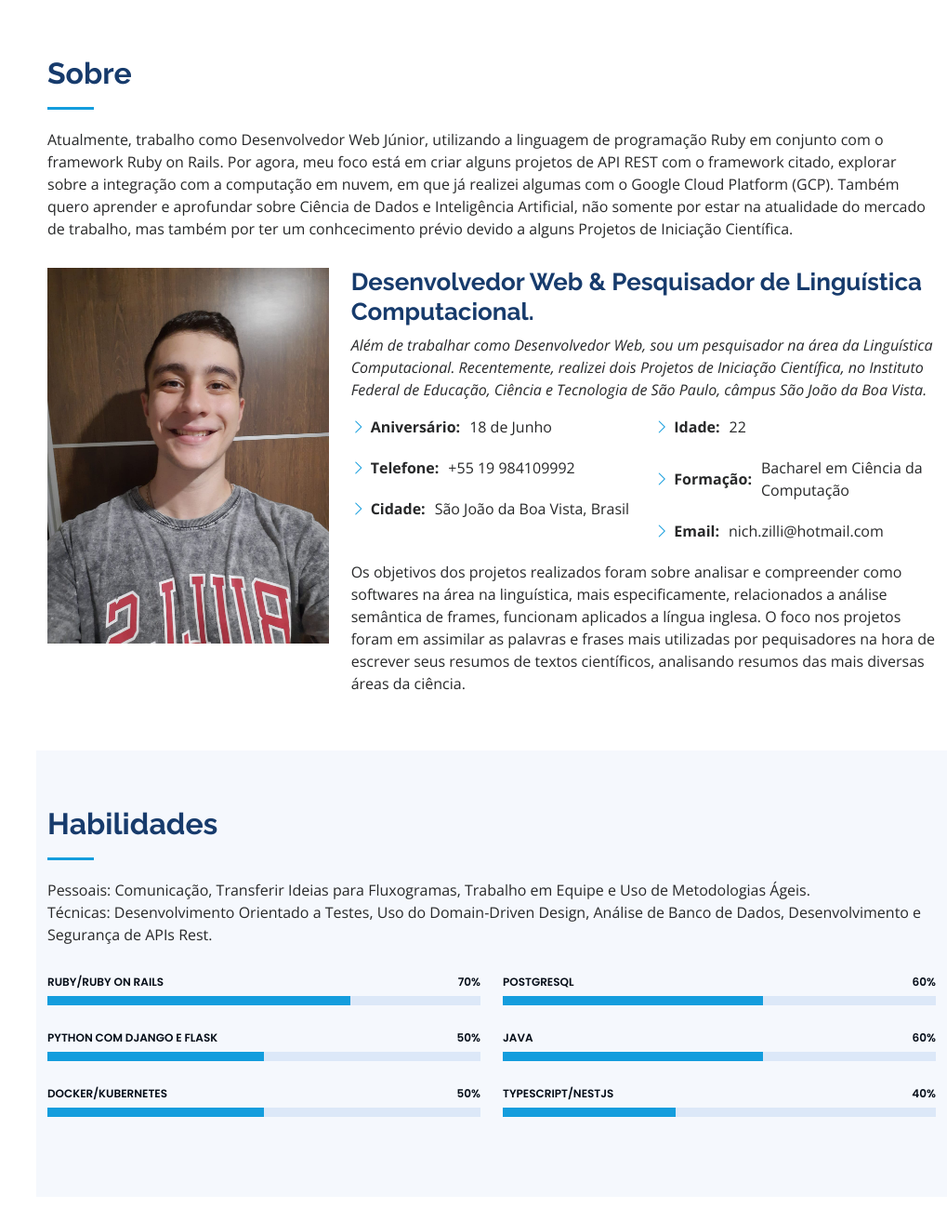
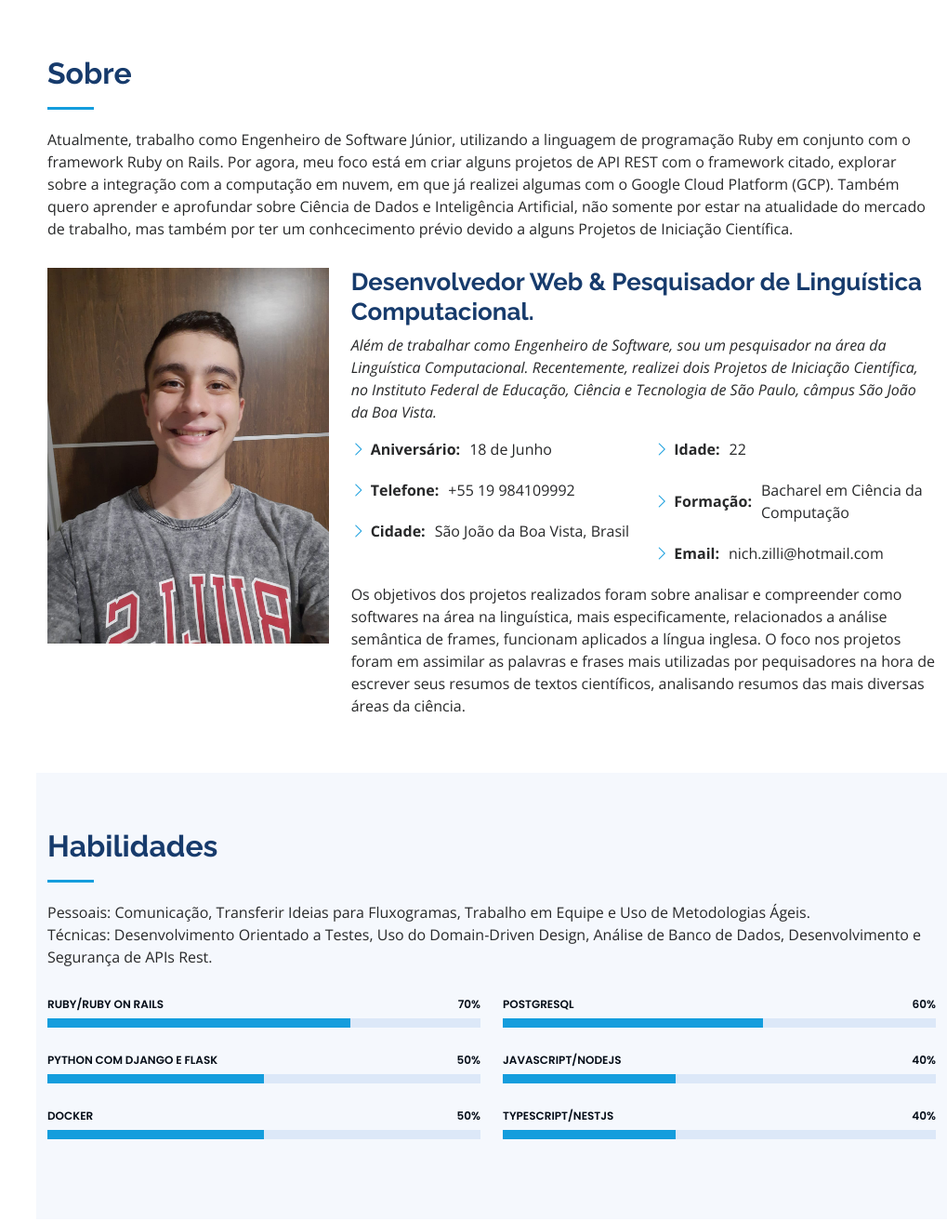
Before and after one commit to NichZilli/NichZilli.github.io, a plain HTML site: page index-pt.html in a window 1280 px wide. Shown: the part 800-2114 px from the top of the page at 93% size, without its empty margins (261-1280 px from the left). Drawn offline with nearby package versions, Linux system fonts and the light colour scheme.

Commit message:
Update index-pt.html

```diff
--- a/index-pt.html
+++ b/index-pt.html
@@ -86,7 +86,7 @@
 
         <div class="section-title">
           <h2>Sobre</h2>
-          <p>Atualmente, trabalho como Desenvolvedor Web Júnior, utilizando a linguagem de programação Ruby em conjunto com o framework Ruby on Rails.
+          <p>Atualmente, trabalho como Engenheiro de Software Júnior, utilizando a linguagem de programação Ruby em conjunto com o framework Ruby on Rails.
           Por agora, meu foco está em criar alguns projetos de API REST com o framework citado, explorar sobre a integração com a computação em nuvem, em que
           já realizei algumas com o Google Cloud Platform (GCP). Também quero aprender e aprofundar sobre Ciência de Dados e Inteligência
           Artificial, não somente por estar na atualidade do mercado de trabalho, mas também por ter um conhcecimento prévio devido a alguns Projetos de
@@ -100,7 +100,7 @@
           <div class="col-lg-8 pt-4 pt-lg-0 content" data-aos="fade-left">
             <h3>Desenvolvedor Web &amp; Pesquisador de Linguística Computacional.</h3>
             <p class="fst-italic">
-              Além de trabalhar como Desenvolvedor Web, sou um pesquisador na área da Linguística Computacional.
+              Além de trabalhar como Engenheiro de Software, sou um pesquisador na área da Linguística Computacional.
               Recentemente, realizei dois Projetos de Iniciação Científica, no Instituto Federal de Educação, Ciência e Tecnologia de São Paulo,
               câmpus São João da Boa Vista.
             </p>
@@ -161,7 +161,7 @@
             </div>
 
             <div class="progress">
-              <span class="skill">Docker/Kubernetes<i class="val">50%</i></span>
+              <span class="skill">Docker<i class="val">50%</i></span>
               <div class="progress-bar-wrap">
                 <div class="progress-bar" role="progressbar" aria-valuenow="50" aria-valuemin="0" aria-valuemax="100"></div>
               </div>
@@ -179,9 +179,9 @@
             </div>
 
             <div class="progress">
-              <span class="skill">Java<i class="val">60%</i></span>
+              <span class="skill">JavaScript/NodeJS<i class="val">40%</i></span>
               <div class="progress-bar-wrap">
-                <div class="progress-bar" role="progressbar" aria-valuenow="60" aria-valuemin="0" aria-valuemax="100"></div>
+                <div class="progress-bar" role="progressbar" aria-valuenow="40" aria-valuemin="0" aria-valuemax="100"></div>
               </div>
             </div>
 
@@ -219,11 +219,6 @@
               </ul>
             </div>
             <h3 class="resume-title">Educação</h3>
-            <div class="resume-item">
-              <h4>Ensino Médio</h4>
-              <h5>2016 - 2018</h5>
-              <p><em>Anglo São João</em></p>
-            </div>
             <div class="resume-item">
               <h4>Projeto de Iniciação Científica</h4>
               <h5>Mar/2021 - Nov/2021</h5>
@@ -278,9 +273,8 @@
               </ul>
             </div>
             <div class="resume-item">
-              <h4>Assistente de Desenvolvimento de Software</h4>
-              <h5>Dez/2022 - Jun/2023</h5>
-              <p><em>Energy Source, São João da Boa Vista - Brasil</em></p>
+              <h4>Engenheiro de Software Júnior</h4>
+              <h5>Jun/2023 - Presente</h5>
               <ul>
                 <li>Desenvolvimento Back-End de APIs REST utilizando a linguagem de programação Ruby com o framework Ruby on Rails.</li>
                 <li>Desenvolvimento Orientado a Testes utilizando a biblioteca <a href="https://rspec.info" target="_blank">rspec</a>, documentada por meio do Swagger.</li>
@@ -293,11 +287,6 @@
                 <li>Publicação e suporte dos projetos Back-End utilizando o conceito de Pipelines CI/CD com o Heroku em conjunto ao Git/GitHub.</li>
                 <li>Aplicação de Computação em Nuvem por meio do Google Cloud Platform, para o armazenamento de arquivos, mensageria e consumo da API do Google Maps.</li>
               </ul>
-            </div>
-            <div class="resume-item">
-              <h4>Desenvolvedor Web Júnior</h4>
-              <h5>Jun/2023 - Presente</h5>
-              <p>Por enquanto realizo as mesmas atividades citadas acima, porém estou aprofundando sobre a área de Machine Learning.</p>
             </div>
           </div>
           <div class="col-lg-6" data-aos="fade-up" data-aos-delay="100">
```
